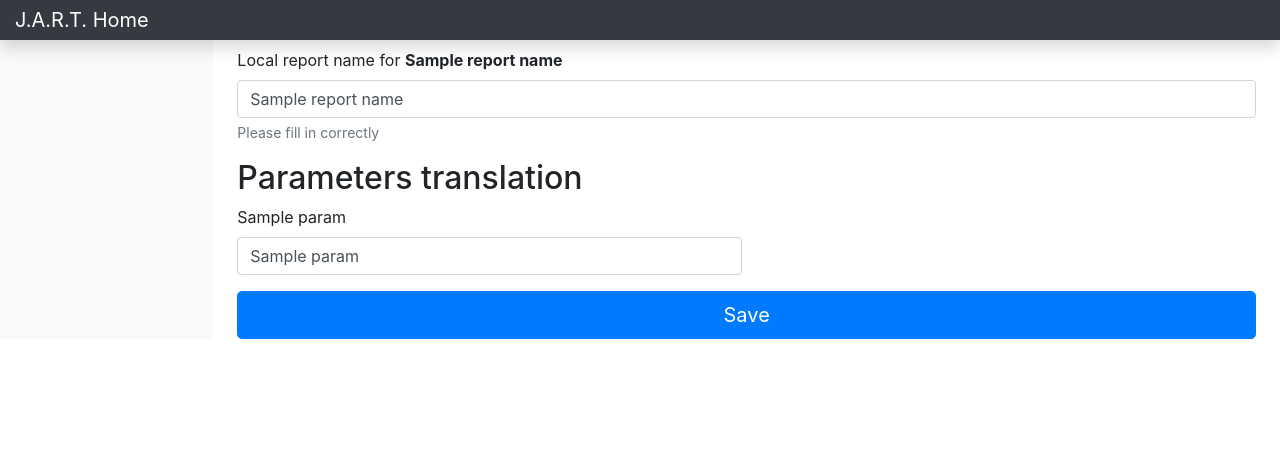
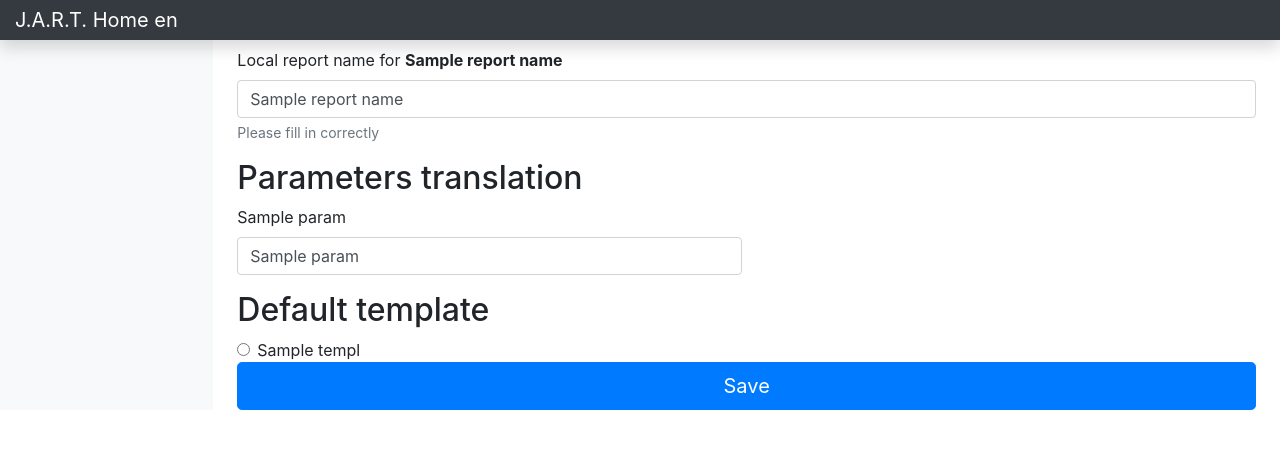
Before and after one commit to arkadyorg/xmlptranslator, a Flask app: template templates/reportconfig.html in a window 1280 px wide. Shown: the top 449 px of the page. Run offline with Flask 2, Linux system fonts and the light colour scheme; the template is opened without the code that fills it: most values are stand-ins (such as "Sample title", 1, 10 or a date in 2020); some libraries are stand-ins or nearby versions.

Commit message:
cleaned server script + added languagespace indication

```diff
--- a/server.py
+++ b/server.py
@@ -43,13 +43,6 @@ def post_report():
 		param_name = request.form.getlist('param_input_name'+ str(item['param_id']))
 		param_id = item['param_id']
 		update_param_local_name(param_id, param_name[0])
-
-	print('ok')
-
-
-
-	#test_get_params = request.form.getlist('param_input_name')
-	#print(test_get_params)
 	update_report_local_name(report_id,lang_id,request.form['rep_input_name'])
 
 	return redirect(url_for('report_edit', lang_code=request.args['language'], id = request.args['report_id']))
--- a/templates/reportconfig.html
+++ b/templates/reportconfig.html
@@ -19,7 +19,7 @@
   <body>
 
     <nav class="navbar navbar-dark fixed-top bg-dark flex-md-nowrap p-0 shadow">
-      <a class="navbar-brand col-sm-3 col-md-2 mr-0" href="/">J.A.R.T. Home</a>
+      <a class="navbar-brand col-sm-3 col-md-2 mr-0" href="/">J.A.R.T. Home {{ language }}</a>
       <ul class="navbar-nav px-3">
       </ul>
     </nav>
@@ -62,6 +62,15 @@
                 {% endfor %}
               </div>
 
+          <h2>Default template</h2>
+            {% for r in templ_list%}
+            <div class="form-check">
+              <input class="form-check-input" type="radio" name="exampleRadios" id="exampleRadios2" value="option2">
+              <label class="form-check-label" for="exampleRadios2">
+                {{ r.template_name }}
+              </label>
+            </div>
+            {% endfor %}
 
               <button type="button submit" class="btn btn-primary btn-lg btn-block">Save</button>
             </form>
--- a/templates/reportlist.html
+++ b/templates/reportlist.html
@@ -19,7 +19,7 @@
   <body>
 
     <nav class="navbar navbar-dark fixed-top bg-dark flex-md-nowrap p-0 shadow">
-      <a class="navbar-brand col-sm-3 col-md-2 mr-0" href="/">J.A.R.T. Home</a>
+      <a class="navbar-brand col-sm-3 col-md-2 mr-0" href="/">J.A.R.T. Home {{ language }}</a>
       <ul class="navbar-nav px-3">
       </ul>
     </nav>
```
